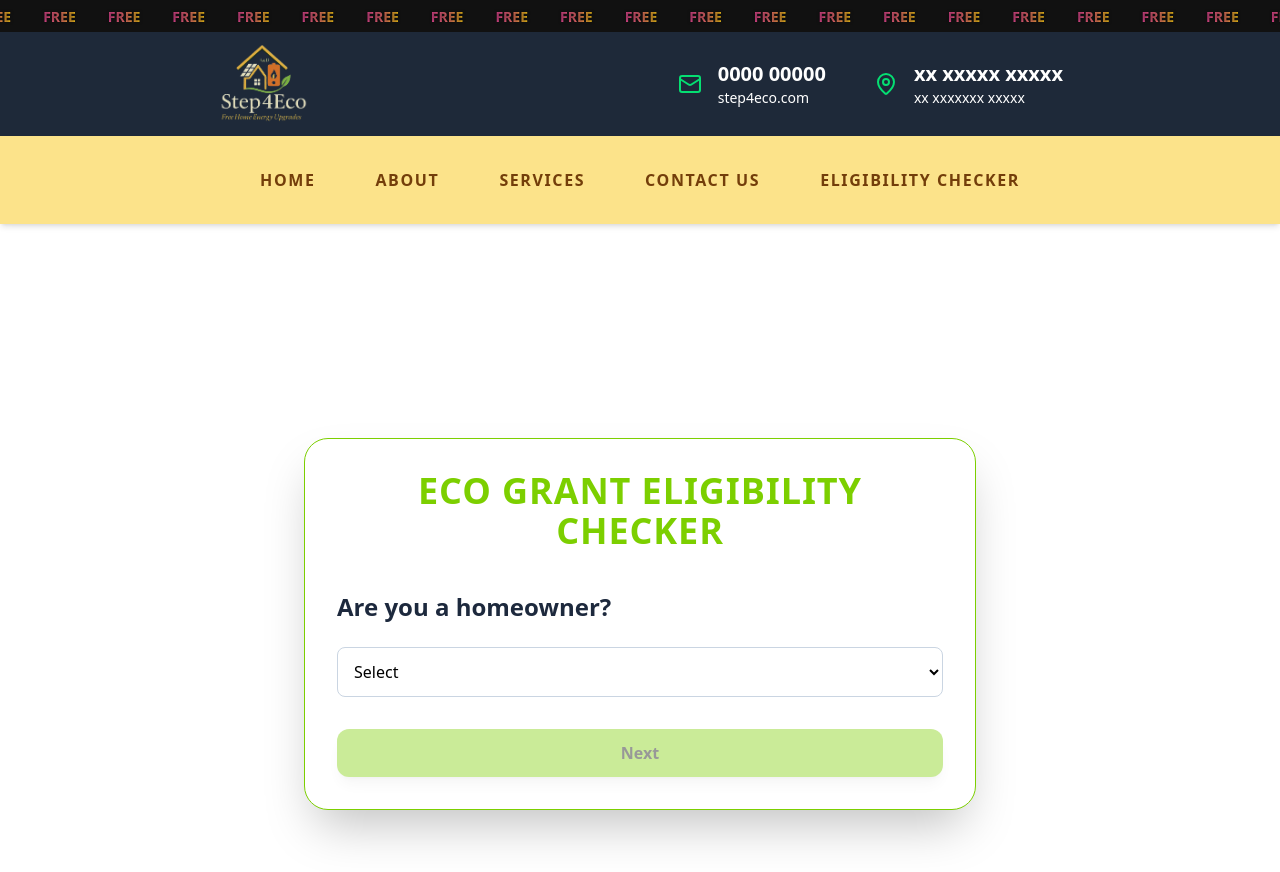
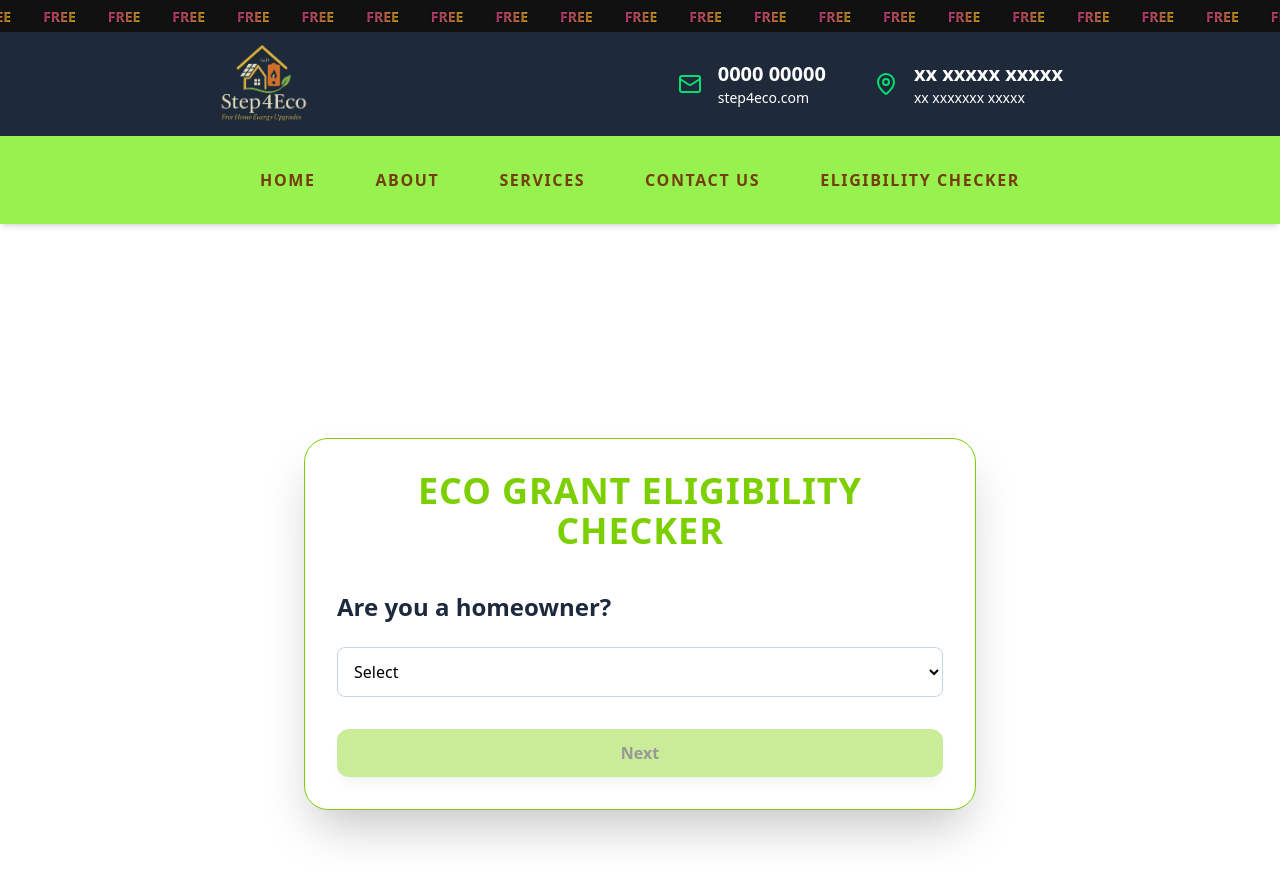
Before and after one commit to niranjcn/step4eco, a React (Vite) app: page /eligibility in a window 1280 px wide. Shown: the top 872 px of the page. Built offline with nearby package versions, Linux system fonts and the light colour scheme.

Commit message:
second-final

```diff
--- a/src/components/HelpSection.jsx
+++ b/src/components/HelpSection.jsx
@@ -63,6 +63,16 @@ const HelpSection = () => {
                 Find out about grants and affordable loans <br />
                 through Home Energy Scotland or Business Energy Scotland. <br />
                 Visit the funding section on our website to learn more.
+                <br></br>
+                Types of funding:-
+                ✅ Grants  ,💷 Interest-free Loans ,🏠 Home Energy Grants , 🏢 Business Grants
+
+
+
+
+
+
+
               </p>
             </div>
           </div>
--- a/src/components/Navbar.jsx
+++ b/src/components/Navbar.jsx
@@ -15,12 +15,12 @@ export default function Navbar() {
   const [menuOpen, setMenuOpen] = useState(false);
 
   return (
-    <header className="bg-[#fce38a] md:bg-[#fce38a] shadow-md sticky top-0 z-50">
+    <header className="lg:bg-[#97f14e] sm:bg-gray-800 md:bg-gray-800 shadow-md sticky top-0 z-50">
       <nav className="max-w-7xl mx-auto px-6 py-8 flex justify-around items-center">
 
         {/* Logo (only for screens smaller than md) */}
-        <div className="md:hidden">
-          <img src={Logo} alt="Step4Eco Logo" className="h-14 w-auto" />
+        <div className="md:hidden ">
+          <img src={Logo} alt="Step4Eco Logo" className="h-18 w-auto" />
         </div>
 
         {/* Nav links for desktop */}
```
